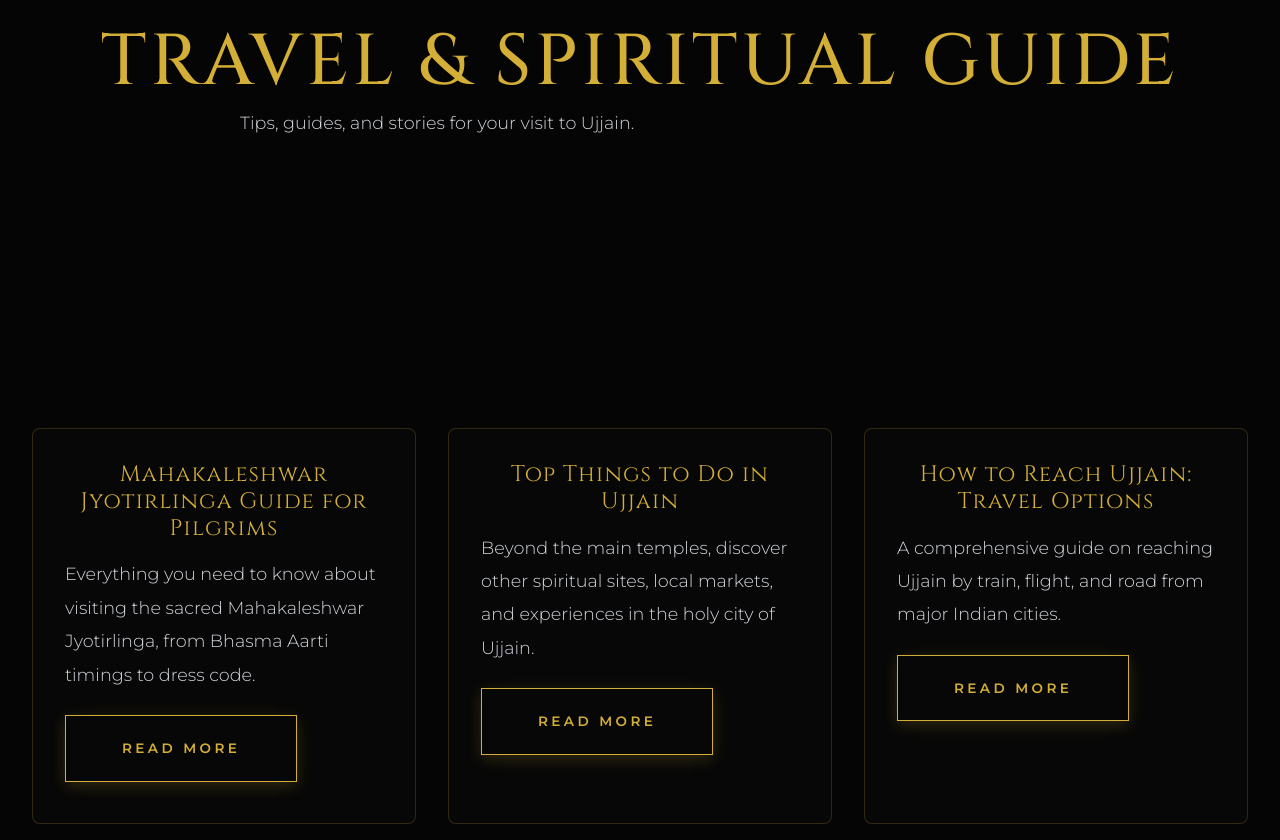
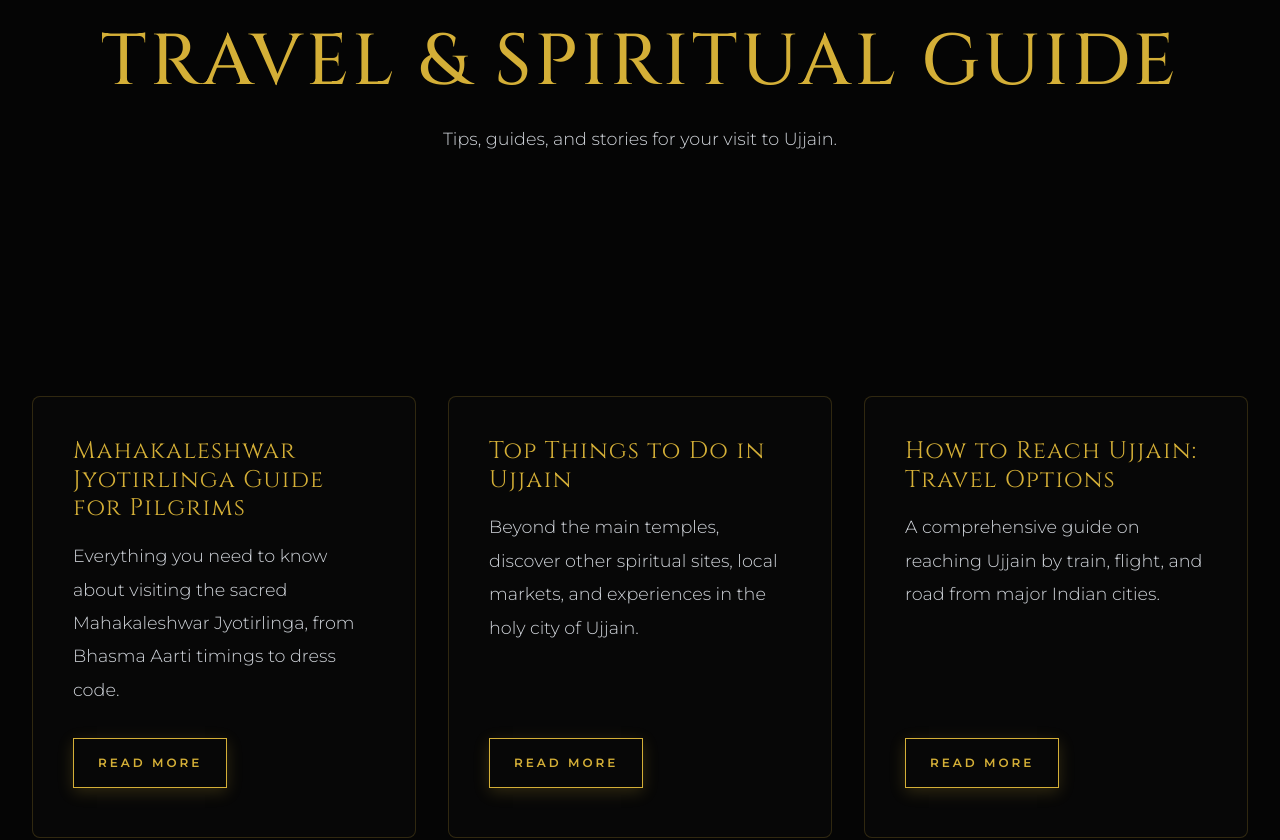
Before and after one commit to Mrsandipchauhan/maa-sharda-palace, a Next.js app: page /blog in a window 1280 px wide. Shown: the part 220-1060 px from the top of the page. Built offline with nearby package versions, Linux system fonts and the light colour scheme.

Commit message:
Fix blog index layout alignment

```diff
--- a/app/blog/page.tsx
+++ b/app/blog/page.tsx
@@ -43,8 +43,8 @@ export default function BlogIndex() {
     <>
       <section className="page-header">
         <div className="container">
-          <h1 style={{ color: "var(--color-gold)" }}>Travel & Spiritual Guide</h1>
-          <p>Tips, guides, and stories for your visit to Ujjain.</p>
+          <h1 style={{ color: "var(--color-gold)", marginBottom: "1rem" }}>Travel & Spiritual Guide</h1>
+          <p style={{ margin: "0 auto", color: "var(--color-stone)" }}>Tips, guides, and stories for your visit to Ujjain.</p>
         </div>
       </section>
 
@@ -52,12 +52,14 @@ export default function BlogIndex() {
         <div className="container">
           <div style={{ display: "grid", gridTemplateColumns: "repeat(auto-fit, minmax(300px, 1fr))", gap: "2rem" }}>
             {BLOG_POSTS.map(post => (
-              <div key={post.slug} style={{ border: "1px solid rgba(212,175,55,0.2)", borderRadius: "8px", padding: "2rem", background: "rgba(10,10,10,0.5)" }}>
-                <h2 style={{ fontSize: "1.4rem", marginBottom: "1rem" }}>
-                  <Link href={`/blog/${post.slug}`} style={{ color: "var(--color-gold)" }}>{post.title}</Link>
+              <div key={post.slug} style={{ display: "flex", flexDirection: "column", border: "1px solid rgba(212,175,55,0.2)", borderRadius: "8px", padding: "2.5rem", background: "rgba(10,10,10,0.5)" }}>
+                <h2 style={{ fontSize: "1.5rem", marginBottom: "1rem", textAlign: "left", color: "var(--color-gold)" }}>
+                  <Link href={`/blog/${post.slug}`}>{post.title}</Link>
                 </h2>
-                <p style={{ color: "var(--color-stone)", marginBottom: "1.5rem" }}>{post.excerpt}</p>
-                <Link href={`/blog/${post.slug}`} className="btn btn-outline">Read More</Link>
+                <p style={{ color: "var(--color-stone)", marginBottom: "2rem", flex: 1 }}>{post.excerpt}</p>
+                <div style={{ marginTop: "auto" }}>
+                  <Link href={`/blog/${post.slug}`} className="btn btn-outline" style={{ padding: "0.8rem 1.5rem", fontSize: "0.75rem" }}>Read More</Link>
+                </div>
               </div>
             ))}
           </div>
```
